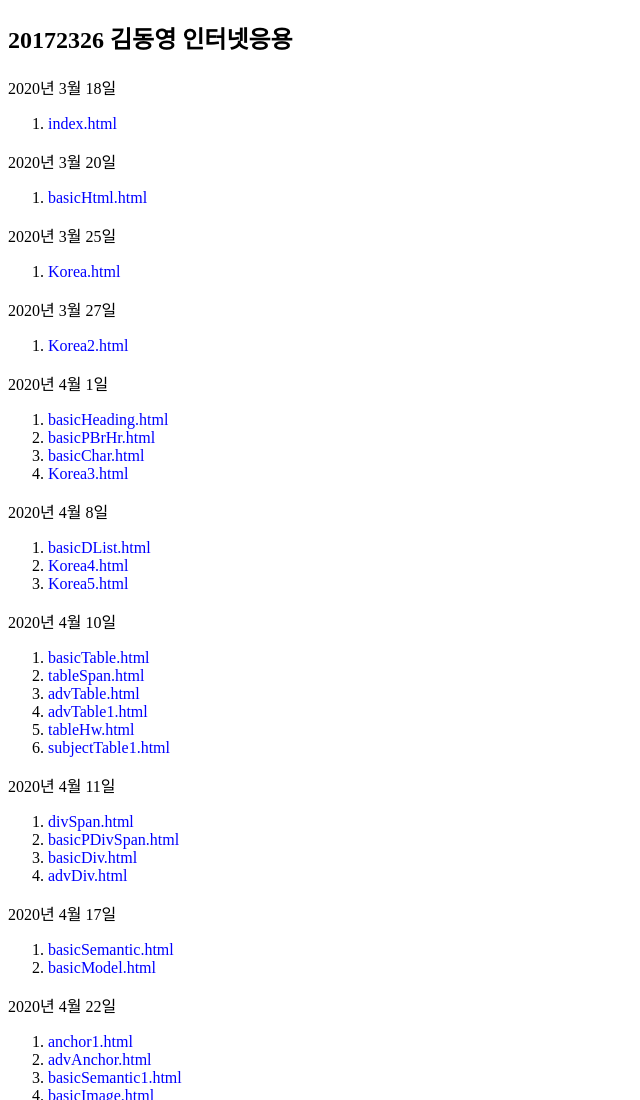
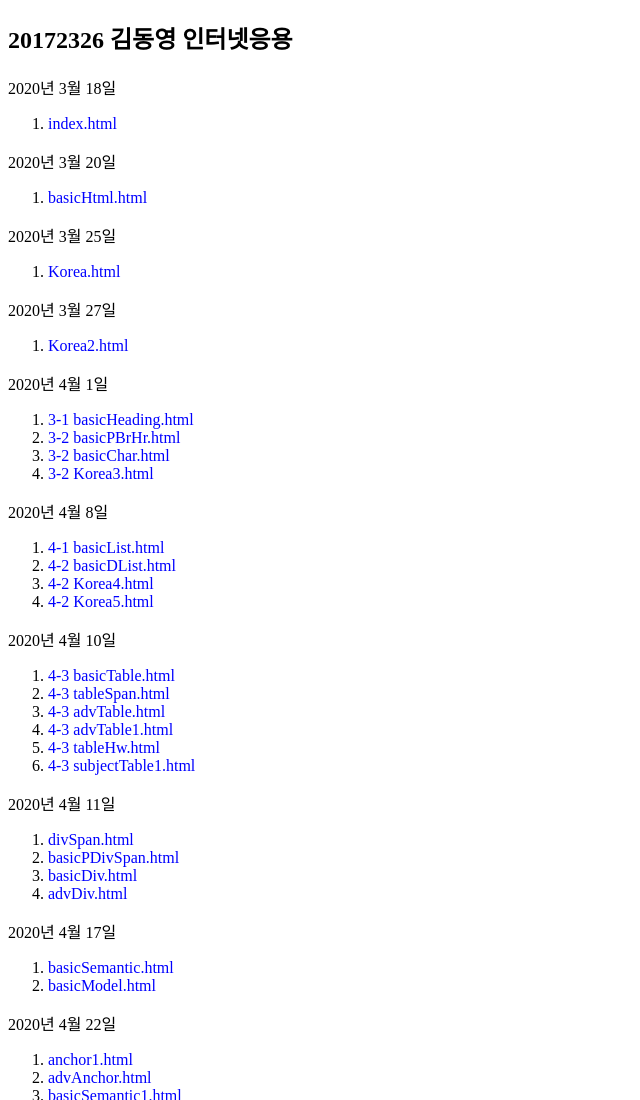
Before and after one commit to rlaehddud654/rlaehddud654.github.io, a plain HTML site: page 3/index.html in a window 1280 px wide. Shown: the top 1100 px of the page, without its empty margins (0-640 px from the left). Drawn offline with nearby package versions, Linux system fonts and the light colour scheme.

Commit message:
Update index.html

```diff
--- a/3/index.html
+++ b/3/index.html
@@ -30,23 +30,24 @@ a:hover {text-decoration:underline;} a:active {color:red; text-decoration:none;}
     <li><a href="http://rlaehddud654.github.io/2/Korea2.html" target="_blank">Korea2.html</a></li></ol>
   <p>2020년 4월 1일</p>
   <ol type="1">
-  <li><a href="https://rlaehddud654.github.io/1/basicHeading.html" target="_blank">basicHeading.html</a></li>
-  <li><a href="https://rlaehddud654.github.io/1/basicPBrHr.html " target="_blank">basicPBrHr.html</a></li>
-  <li><a href="https://rlaehddud654.github.io/1/basicChar.html  " target="_blank">basicChar.html</a></li>
-  <li><a href="https://rlaehddud654.github.io/1/Korea3.html" target="_blank">Korea3.html</a></li></ol>
+  <li><a href="https://rlaehddud654.github.io/1/basicHeading.html" target="_blank">3-1 basicHeading.html</a></li>
+  <li><a href="https://rlaehddud654.github.io/1/basicPBrHr.html " target="_blank">3-2 basicPBrHr.html</a></li>
+  <li><a href="https://rlaehddud654.github.io/1/basicChar.html  " target="_blank">3-2 basicChar.html</a></li>
+  <li><a href="https://rlaehddud654.github.io/1/Korea3.html" target="_blank">3-2 Korea3.html</a></li></ol>
   <p>2020년 4월 8일</p>
   <ol type="1">
-    <li><a href="https://rlaehddud654.github.io/1/basicDList.html " target="_blank">basicDList.html</a></li>
-    <li><a href="https://rlaehddud654.github.io/1/Korea4.html" target="_blank">Korea4.html</a></li>
-    <li><a href="https://rlaehddud654.github.io/1/Korea5.html" target="_blank">Korea5.html</a></li></ol>
+    <li><a href="ttps://rlaehddud654.github.io/1/basicList.html  target="_blank">4-1 basicList.html</a></li>
+    <li><a href="https://rlaehddud654.github.io/1/basicDList.html " target="_blank">4-2 basicDList.html</a></li>
+    <li><a href="https://rlaehddud654.github.io/1/Korea4.html" target="_blank">4-2 Korea4.html</a></li>
+    <li><a href="https://rlaehddud654.github.io/1/Korea5.html" target="_blank">4-2 Korea5.html</a></li></ol>
   <p>2020년 4월 10일</p>
   <ol type="1">
-    <li><a href="https://rlaehddud654.github.io/1/basicTable.html" target="_blank">basicTable.html</a></li>
-    <li><a href="https://rlaehddud654.github.io/1/tableSpan.html" target="_blank">tableSpan.html</a></li>
-    <li><a href="https://rlaehddud654.github.io/1/advTable.html" target="_blank">advTable.html</a></li>
-    <li><a href="https://rlaehddud654.github.io/1/advTable1.html" target="_blank">advTable1.html</a></li>
-    <li><a href="https://rlaehddud654.github.io/1/tableHw.html" target="_blank">tableHw.html</a></li>
-    <li><a href="https://rlaehddud654.github.io/1/subjectTable1.html" target="_blank">subjectTable1.html</a></li></ol>
+    <li><a href="https://rlaehddud654.github.io/1/basicTable.html" target="_blank">4-3 basicTable.html</a></li>
+    <li><a href="https://rlaehddud654.github.io/1/tableSpan.html" target="_blank">4-3 tableSpan.html</a></li>
+    <li><a href="https://rlaehddud654.github.io/1/advTable.html" target="_blank">4-3 advTable.html</a></li>
+    <li><a href="https://rlaehddud654.github.io/1/advTable1.html" target="_blank">4-3 advTable1.html</a></li>
+    <li><a href="https://rlaehddud654.github.io/1/tableHw.html" target="_blank">4-3 tableHw.html</a></li>
+    <li><a href="https://rlaehddud654.github.io/1/subjectTable1.html" target="_blank">4-3 subjectTable1.html</a></li></ol>
   <p>2020년 4월 11일</p>
   <ol type="1">
      <li><a href="https://rlaehddud654.github.io/2/divSpan.html" target="_blank">divSpan.html</a></li>
```
